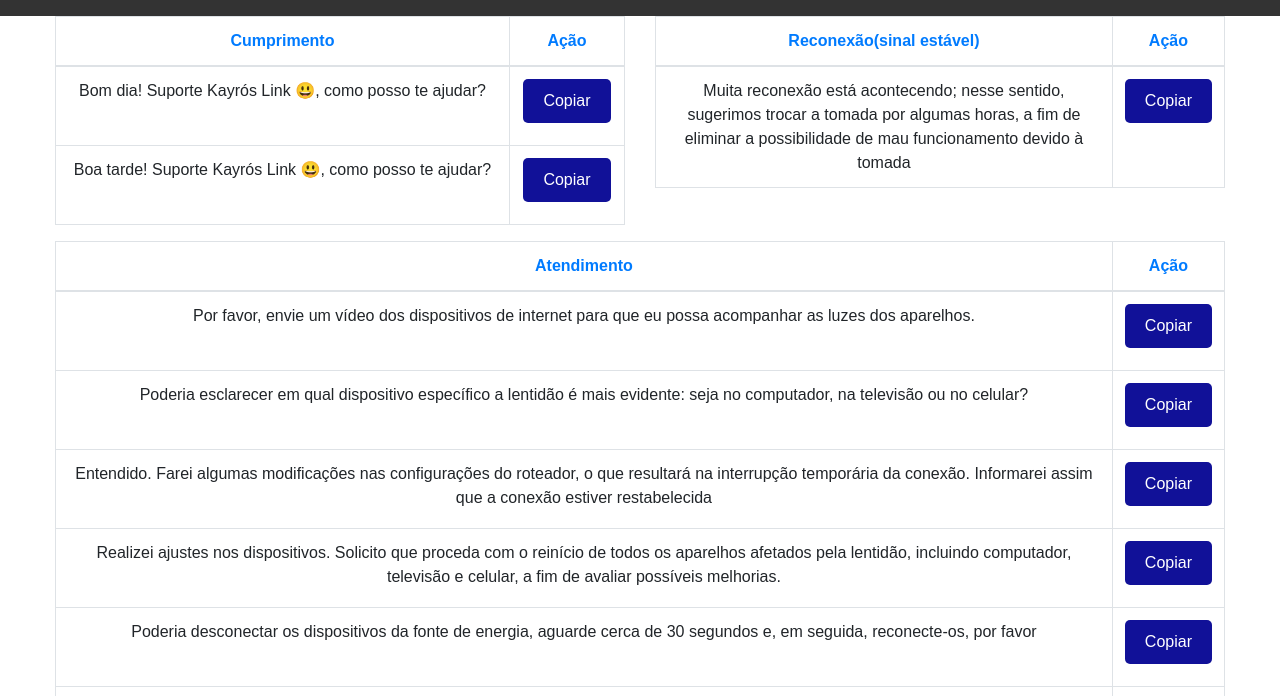
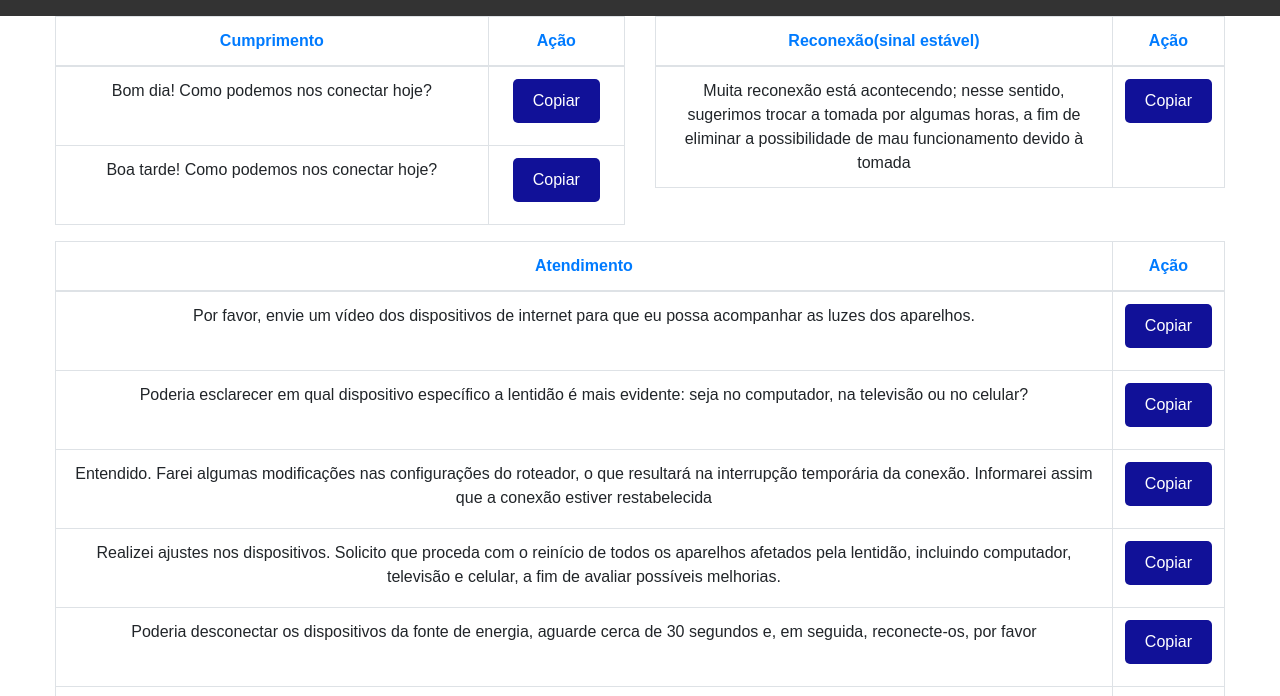
Before and after one commit to joaovitorsilva11/pag_Kayros, a plain HTML site: page diurno.html in a window 1280 px wide. Shown: the part 62-758 px from the top of the page. Drawn offline with nearby package versions, Linux system fonts and the light colour scheme.

Commit message:
alteração de cumprimento

```diff
--- a/diurno.html
+++ b/diurno.html
@@ -120,11 +120,11 @@
           <tbody>
             <!-- Adicione mais linhas conforme necessário -->
             <tr>
-              <td class="textoParaCopiar">Bom dia! Suporte Kayrós Link 😃, como posso te ajudar?</td>
+              <td class="textoParaCopiar">Bom dia! Como podemos nos conectar hoje?</td>
               <td><button class="botaoCopiar btn btn-success" onclick="copiarTexto(this, 1)">Copiar</button></td>
             </tr>
             <tr>
-              <td class="textoParaCopiar">Boa tarde! Suporte Kayrós Link 😃, como posso te ajudar?</td>
+              <td class="textoParaCopiar">Boa tarde! Como podemos nos conectar hoje?</td>
               <td><button class="botaoCopiar btn btn-success" onclick="copiarTexto(this, 2)">Copiar</button></td>
             </tr>
             <!-- Adicione mais linhas conforme necessário -->
```
